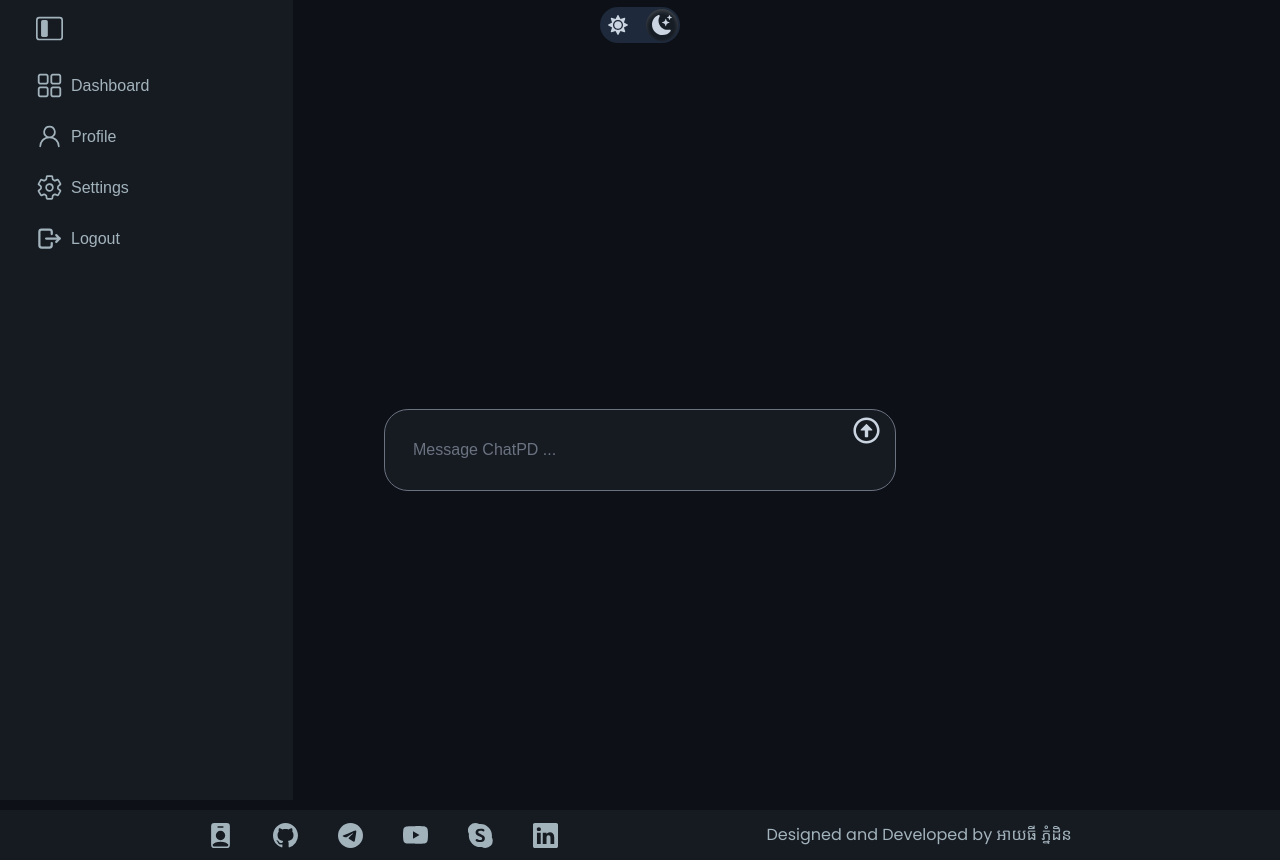
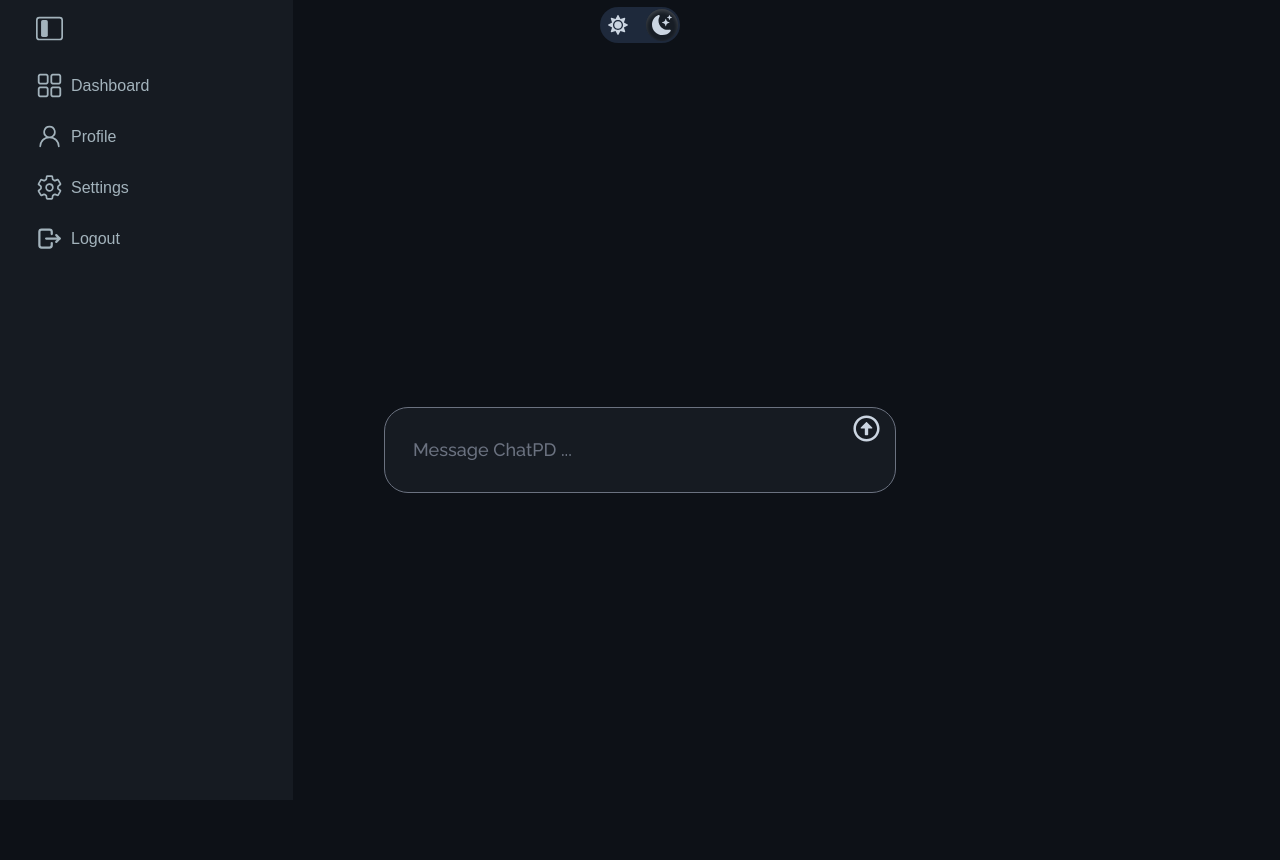
Before and after one commit to 7PiSeth/vite-react-initiate, a React (Vite) app: page / in a window 1280 px wide. After the commit the page ends 810 px from the top, so only its background shows below. Built offline with nearby package versions, Linux system fonts and the light colour scheme; a web font is replaced by a local one.

Commit message:
increase width of chat search

```diff
--- a/src/App.jsx
+++ b/src/App.jsx
@@ -45,7 +45,7 @@ const App = () => {
       /> */}
       <Header />
       <Body />
-      <Footer />
+      {/* <Footer /> */}
     </div>
   );
 };
--- a/src/components/common/SearchBox.jsx
+++ b/src/components/common/SearchBox.jsx
@@ -21,8 +21,9 @@ const SearchBox = () => {
         value={content}
         onChange={handleInputChange}
         placeholder="Message ChatPD ..."
-        className="overflow-hidden w-[40vw] min-w-[300px]  p-7 rounded-3xl resize-none
-         dark:bg-[rgb(22,27,34)] dark:text-[#A3B3BC]"
+        className="overflow-hidden w-[40vw] max-md:w-[90vw]
+        p-7 rounded-3xl resize-none font-raleway text-lg
+        dark:bg-[rgb(22,27,34)] dark:text-[#A3B3BC]"
         rows={1} // Start with one row
       />
     </div>
```
